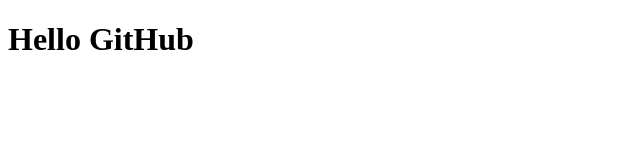
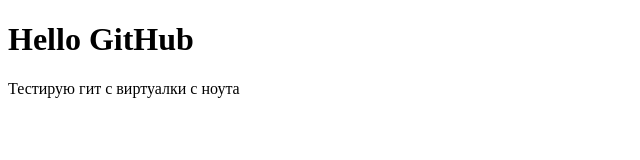
Before and after one commit to SharkWD/test-github, a plain HTML site: page index.html in a window 1280 px wide. Shown: the whole page, without its empty margins (0-640 px from the left). Drawn offline with Linux system fonts and the light colour scheme.

Commit message:
Первый коммит с виртуалки с ноута для проверки

```diff
--- a/index.html
+++ b/index.html
@@ -7,5 +7,6 @@
 </head>
 <body>
     <h1>Hello GitHub</h1>
+    <p>Тестирую гит с виртуалки с ноута</p>
 </body>
 </html>
```
